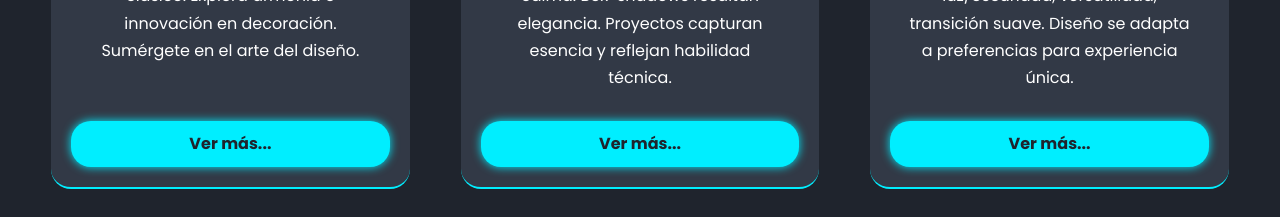
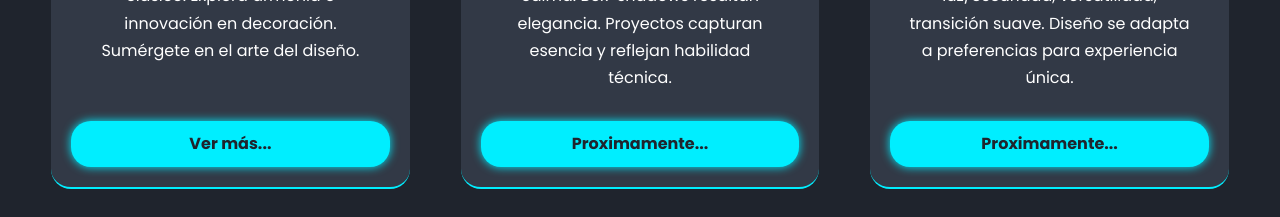
Before and after one commit to maximarquezz/MaxiMarquez, a website: page index.html in a window 1280 px wide. Shown: the part 2160-2377 px from the top of the page. Drawn offline with nearby package versions, Linux system fonts and the light colour scheme.

Commit message:
Proximamente...

```diff
--- a/index.html
+++ b/index.html
@@ -170,7 +170,7 @@
 
 					<div class="proyectos__card-info">
 						<p class="proyectos__text">Portfolio visual, tonos azules evocan calma. Box-shadows resaltan elegancia. Proyectos capturan esencia y reflejan habilidad técnica.</p>
-						<a href="#" class="proyectos__button">Ver más...</a>
+						<a href="#" class="proyectos__button">Proximamente...</a>
 					</div>
 				</div>
 
@@ -183,7 +183,7 @@
 
 					<div class="proyectos__card-info">
 						<p class="proyectos__text">Interfaz dinámica, modos luz/oscuridad, versatilidad, transición suave. Diseño se adapta a preferencias para experiencia única.</p>
-						<a href="#" class="proyectos__button">Ver más...</a>
+						<a href="#" class="proyectos__button">Proximamente...</a>
 					</div>
 				</div>
 
```
